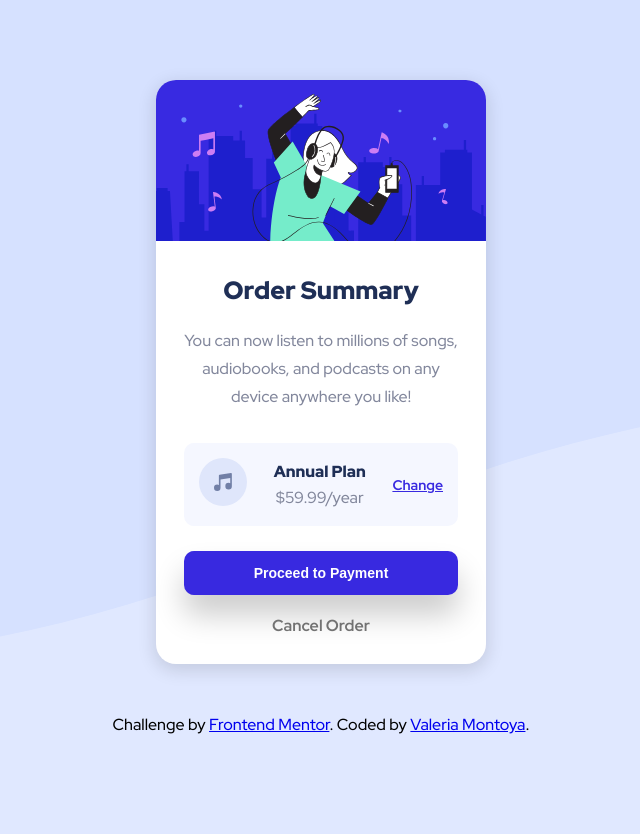
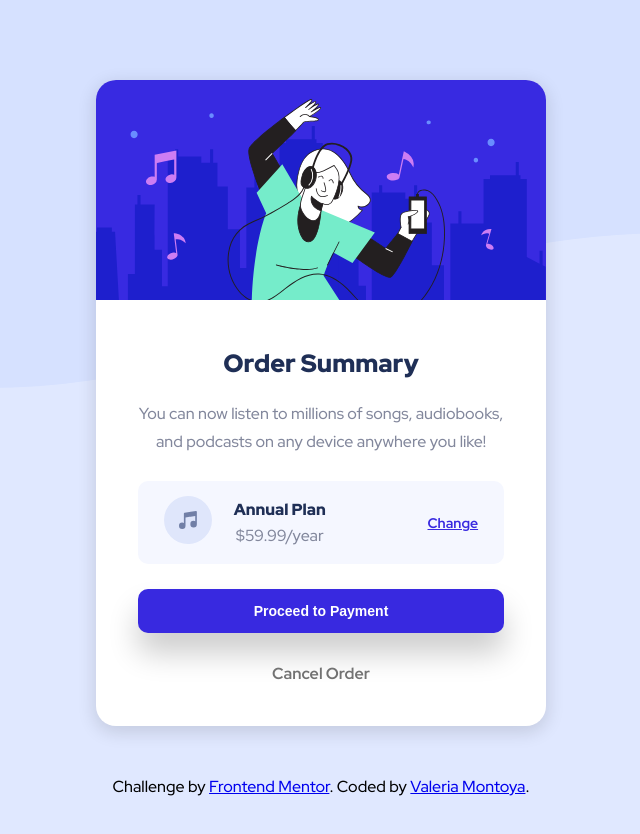
Before and after one commit to ValeriaMontoya/order-summary-card, a plain HTML site: page index.html in a window 1280 px wide. Shown: the whole page, without its empty margins (319-959 px from the left). Drawn offline with Linux system fonts and the light colour scheme.

Commit message:
Update media queries

```diff
--- a/index.html
+++ b/index.html
@@ -1,8 +1,9 @@
 <!DOCTYPE html>
 <html lang="en">
+
 <head>
   <meta charset="UTF-8">
-  <meta name="viewport" content="width=device-width, initial-scale=1.0"> <!-- displays site properly based on user's device -->
+  <meta name="viewport" content="width=device-width, initial-scale=1.0">
 
   <link rel="icon" type="image/png" sizes="32x32" href="./images/favicon-32x32.png">
 
@@ -10,9 +11,10 @@
   <link rel="preconnect" href="https://fonts.gstatic.com" crossorigin>
   <link href="https://fonts.googleapis.com/css2?family=Red+Hat+Display:wght@500;700;900&display=swap" rel="stylesheet">
   <link rel="stylesheet" href="./styles/styles.css">
-  <link rel="stylesheet" href="./styles/desktop.css" media="screen and (min-width: 1440px)">
+  <link rel="stylesheet" href="./styles/desktop.css" media="screen and (min-width: 768px)">
   <title>Frontend Mentor | Order summary card</title>
 </head>
+
 <body>
   <main>
     <div class="card">
@@ -46,4 +48,5 @@
     Coded by <a href="https://github.com/ValeriaMontoya">Valeria Montoya</a>.
   </div>
 </body>
+
 </html>
```
